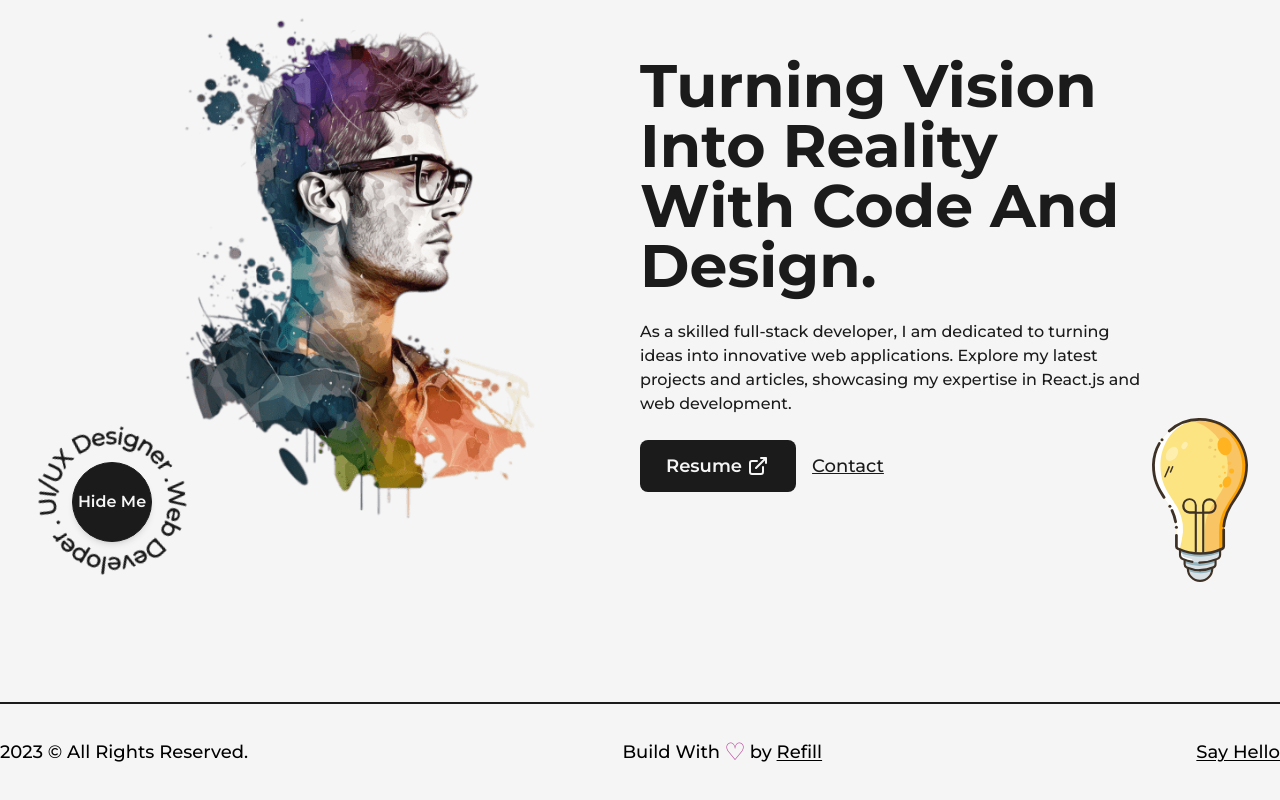
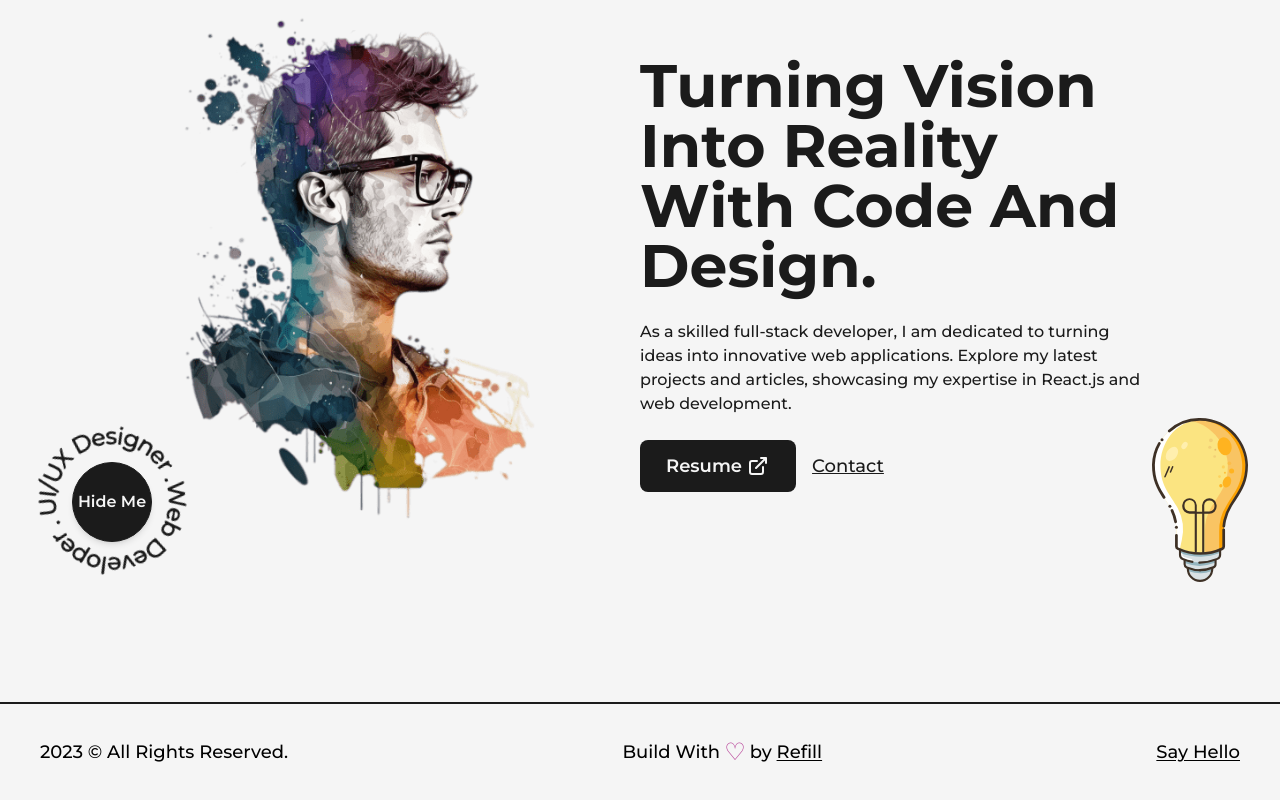
Before and after one commit to MumAroi/nexjs-portfolio, a Next.js app: page / in a window 1280 px wide. Shown: the part 186-986 px from the top of the page. Built offline with nearby package versions, Linux system fonts and the light colour scheme.

Commit message:
fix: 🐛 footer

```diff
--- a/src/components/Footer.tsx
+++ b/src/components/Footer.tsx
@@ -7,7 +7,7 @@ type Props = {};
 function Footer(props: Props) {
 	return (
 		<footer className="w-full border-t-2 border-solid border-dark font-medium text-lg dark:text-light dark:border-light sm:text-base">
-			<div className="z-0 h-full w-full py-8 flex items-center justify-between lg:flex-col lg:py-6">
+			<div className="z-0 h-full w-full py-8 flex items-center justify-between lg:flex-col lg:py-6 px-10">
 				<span>{new Date().getFullYear()} &copy; All Rights Reserved. </span>
 				<div className="flex items-center lg:py-2">
 					Build With
```
